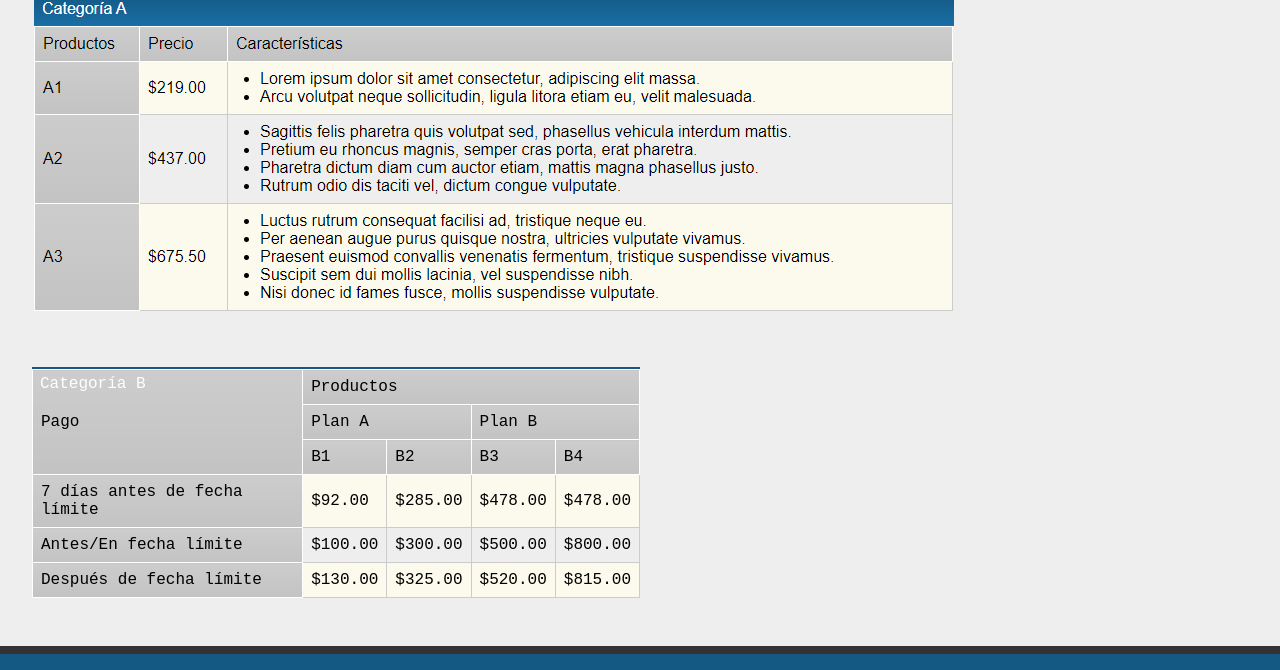
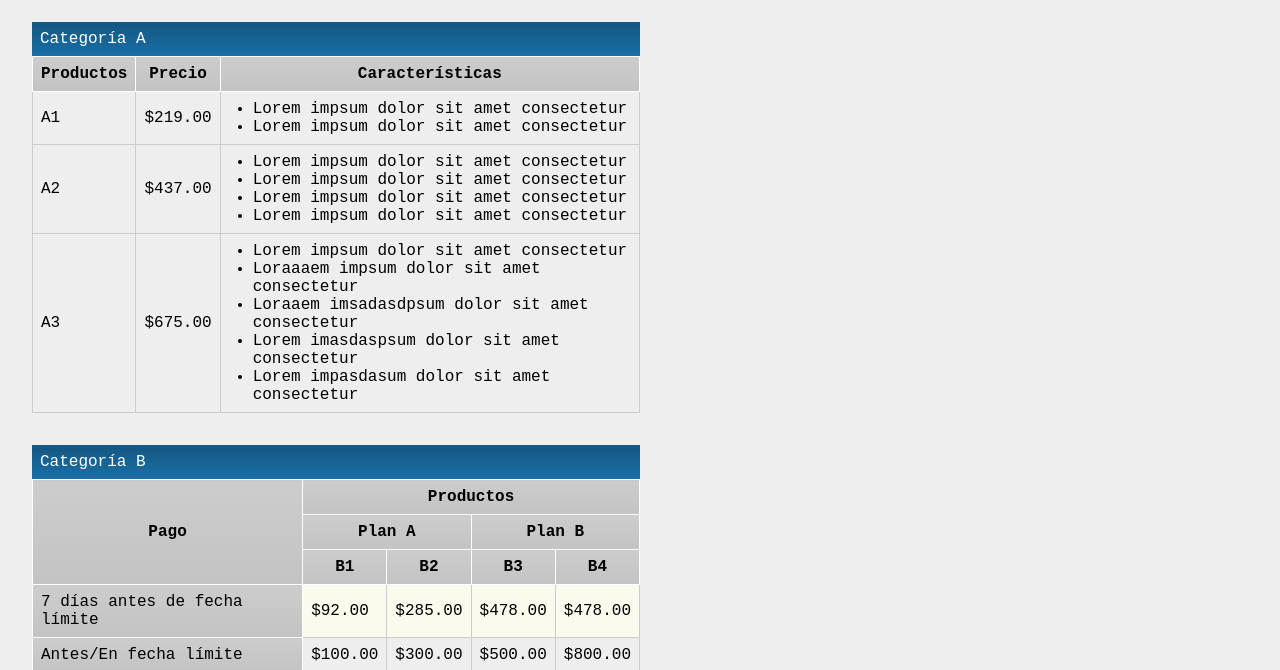
Before and after one commit to FernandoMaxS/accesibilidad, a plain HTML site: page productos.html in a window 1280 px wide. Shown: the part 253-923 px from the top of the page. Drawn offline with Linux system fonts and the light colour scheme.

Commit message:
tablas accesibles

```diff
--- a/productos.html
+++ b/productos.html
@@ -38,48 +38,91 @@
 	<main id="main">
 		<p class="titulo_principal">Productos</p>
 		<div class="productos">
-		<img src="src/productos_A.png" />
-		<div>
 
 		<table class="productos">
-		<caption class="tabdes">Categoría B</caption>
+			<caption >Categoría A</caption>
+			<tr>
+				<th id="productos">Productos</th>
+				<th id="precio">Precio</th>
+				<th id="caract">Características</th>
+			</tr>
+			<tr>
+				<td headers="productos">A1</td>
+				<td headers="precio">$219.00</td>
+				<td headers="caract">
+					<ul>
+						<li>Lorem impsum dolor sit amet consectetur</li>
+						<li>Lorem impsum dolor sit amet consectetur</li>
+					</ul>
+				</td>
+			</tr>
+			<tr>
+				<td headers="productos">A2</td>
+				<td headers="precio">$437.00</td>
+				<td headers="caract">
+					<ul>
+						<li>Lorem impsum dolor sit amet consectetur</li>
+						<li>Lorem impsum dolor sit amet consectetur</li>
+						<li>Lorem impsum dolor sit amet consectetur</li>
+						<li>Lorem impsum dolor sit amet consectetur</li>
+					</ul>
+				</td>
+			</tr>
+			<tr>
+				<td headers="productos">A3</td>
+				<td headers="precio">$675.00</td>
+				<td headers="caract">
+					<ul>
+						<li>Lorem impsum dolor sit amet consectetur</li>
+						<li>Loraaaem impsum dolor sit amet consectetur</li>
+						<li>Loraaem imsadasdpsum dolor sit amet consectetur</li>
+						<li>Lorem imasdaspsum dolor sit amet consectetur</li>
+						<li>Lorem impasdasum dolor sit amet consectetur</li>
+					</ul>
+				</td>
+			</tr>
+		</table>
+
+
+		<table class="productos">
+		<caption>Categoría B</caption>
 				<tr>
-					<td class="celtit" id="pago" rowspan="3">Pago</td>
-					<td class="celtit" id="productos" colspan="4">Productos</td>
+					<th class="celtit" id="pago" rowspan="3">Pago</th>
+					<th class="celtit" id="productos" colspan="4">Productos</th>
 				</tr>
 				<tr>
-					<td class="celtit" headers="productos" id="planA" colspan="2">Plan A</td>
-					<td class="celtit" headers="productos" id="planB" colspan="2">Plan B</td>
+					<th class="celtit" headers="productos" id="planA" colspan="2">Plan A</th>
+					<th class="celtit" headers="productos" id="planB" colspan="2">Plan B</th>
 				</tr>
 				<tr>
-					<td class="celtit" headers="productos planA">B1</td>
-					<td class="celtit" headers="productos planA">B2</td>
-					<td class="celtit" headers="productos planB">B3</td>
-					<td class="celtit" headers="productos planB">B4</td>
+					<th class="celtit" headers="productos planA" id="b1">B1</th>
+					<th class="celtit" headers="productos planA" id="b2">B2</th>
+					<th class="celtit" headers="productos planB" id="b3">B3</th>
+					<th class="celtit" headers="productos planB" id="b4">B4</th>
 				</tr>
 				<tr class="rw-color">
 					<td class="celtit" scope="row">7 días antes de fecha límite</td>
-					<td>$92.00</td>
-					<td>$285.00</td>
-					<td>$478.00</td>
-					<td>$478.00</td>
+					<td headers="productos planA b1">$92.00</td>
+					<td headers="productos planA b2">$285.00</td>
+					<td headers="productos planB b3">$478.00</td>
+					<td headers="productos planB b4">$478.00</td>
 				</tr>
 				<tr>
 					<td class="celtit" scope="row">Antes/En fecha límite</td>
-					<td>$100.00</td>
-					<td>$300.00</td>
-					<td>$500.00</td>
-					<td>$800.00</td>
+					<td headers="productos planA b1">$100.00</td>
+					<td headers="productos planA b2">$300.00</td>
+					<td headers="productos planB b3">$500.00</td>
+					<td headers="productos planB b4">$800.00</td>
 				</tr>
 				<tr class="rw-color">
 					<td class="celtit" scope="row">Después de fecha límite</td>
-					<td>$130.00</td>
-					<td>$325.00</td>
-					<td>$520.00</td>
-					<td>$815.00</td>
+					<td headers="productos planA b1">$130.00</td>
+					<td headers="productos planA b2">$325.00</td>
+					<td headers="productos planB b3">$520.00</td>
+					<td headers="productos planB b4">$815.00</td>
 				</tr>
 		</table>
-
+</div>
 
 
 
```
